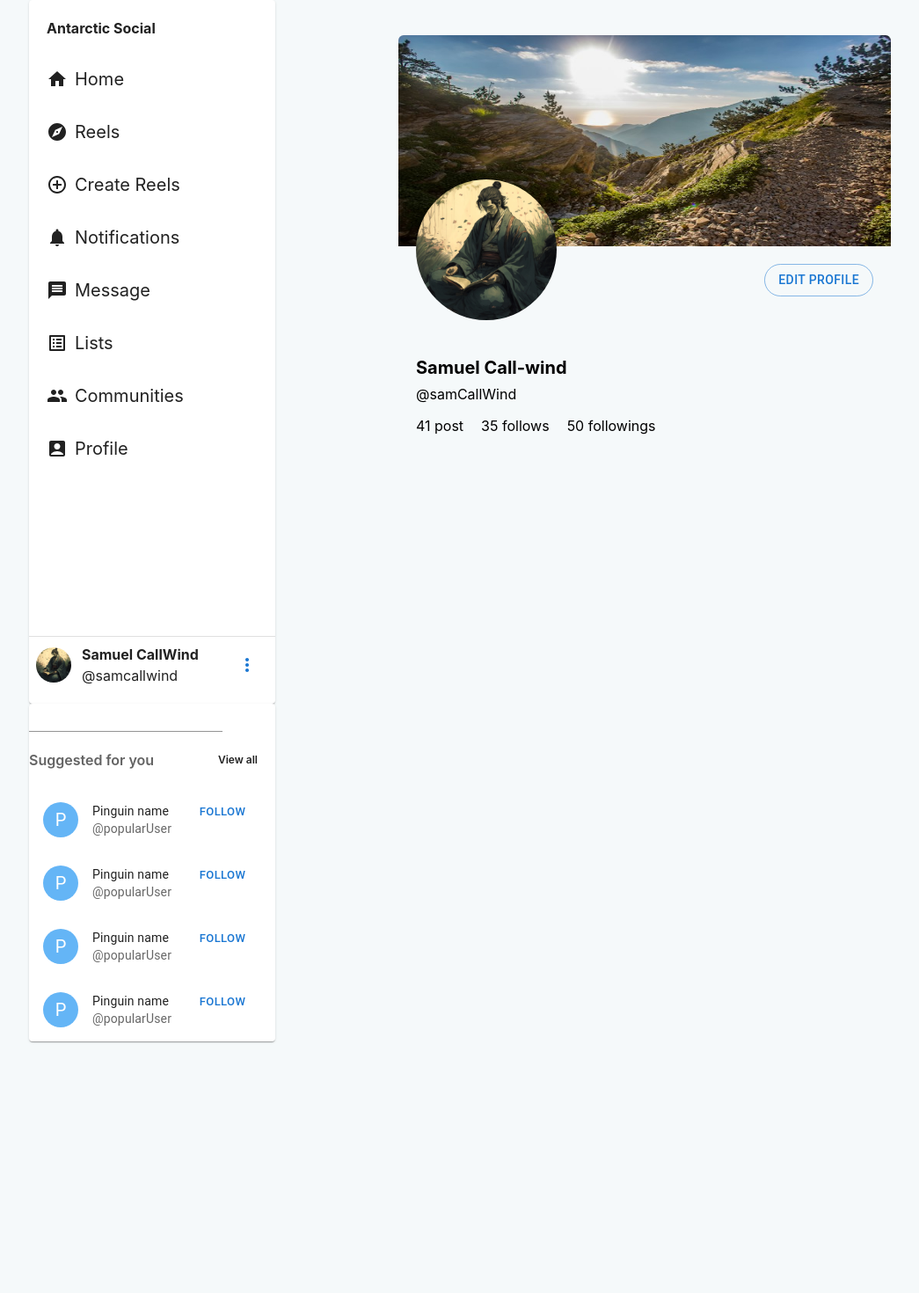
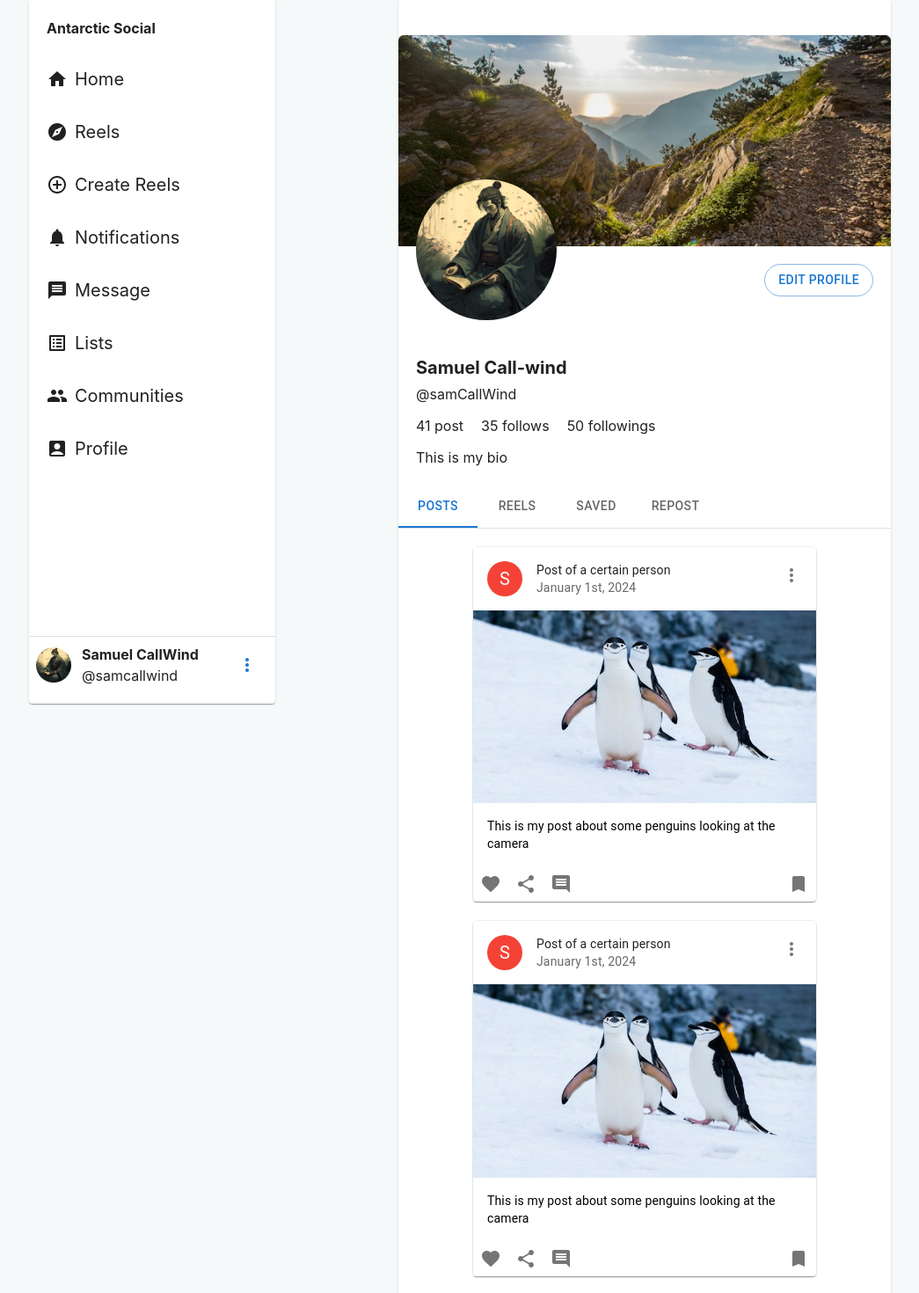
Before and after one commit to SamuelCallWind/antarctic_marketplace, a React (Create React App) app: page /profile/1 in a window 1280 px wide. Shown: the top 1470 px of the page at 88% size, without its empty margins (47-1092 px from the left). Before the commit the page ends 1184 px from the top, so only its background shows below. Built offline with nearby package versions, Linux system fonts and the light colour scheme.

Commit message:
tabs in profile added. Posts & reels template done

```diff
--- /dev/null
+++ b/src/pages/components/reels/UserReelCard.jsx
@@ -0,0 +1,11 @@
+import React from "react";
+import parisVideo from '../../../videos/video_paris.mp4'
+const UserReelCard = () => {
+    return (
+        <div className="w-[20rem] px-2">
+            <video controls className=" w-full h-full" src={parisVideo}/>
+        </div>
+    )
+}
+
+export default UserReelCard;
--- a/src/pages/homePage/Home.jsx
+++ b/src/pages/homePage/Home.jsx
@@ -35,13 +35,13 @@ const Home = () => {
                         <Route path="/messages" element={<Messages />}></Route>
 
                     </Routes>
+                </Grid>
 
-                </Grid>
-                <Grid item xs={0} lg={3} className="relative">
+                {location.pathname === '/' && <Grid item xs={0} lg={3} className="relative">
                     <div className="sticky top-0 w-full">
                         <HomeRight />
                     </div>
-                </Grid>
+                </Grid>}
             </Grid>
         </div>
     )
--- a/src/pages/profile/Profile.jsx
+++ b/src/pages/profile/Profile.jsx
@@ -2,19 +2,28 @@ import React from "react";
 import { useParams } from 'react-router-dom';
 import mountainImage from '../../img/mountain_landscape.jpg';
 import avatarImage from '../../img/avatar_sam_callwind.png';
-import { Avatar, Button } from "@mui/material";
+import { Avatar, Box, Button, Card, Tab, Tabs } from "@mui/material";
+import PostCard from "../components/postCard/PostCard";
+import UserReelCard from "../components/reels/UserReelCard";
 
 const Profile = () => {
 
     const {id} = useParams();
+    const posts = ['test', 'test', 'test', 'test']
+    const reels = [1, 2, 3, 4, 5];
+
+    const [value, setValue] = React.useState('posts');
+    const handleChange = (event, newValue) => {
+        setValue(newValue);
+    }
 
     return (
-        <div className="py-10 w-[70%]">
+        <Card className="py-10 w-[70%]">
 
-            <div className="rounded-md">
+            <div id="topPartProfileBio" className="rounded-md">
 
                 <div className="h-[15rem]">
-                    <img className=" w-full h-full rounded-t-md" alt="mountains" src={mountainImage}/>
+                    <img className=" w-full h-full object-cover rounded-t-md" alt="mountains" src={mountainImage}/>
 
                 </div>
                 <div className="px-5 flex justify-between items-start mt-5 h-[5rem]">
@@ -39,10 +48,34 @@ const Profile = () => {
                         <span>50 followings</span>
 
                     </div>
-
+                    <div>This is my bio</div>
                 </div>
             </div>
-        </div>
+            <Box sx={{ width: '100%', borderBottom: 1, borderColor: "divider" }}>
+                <Tabs
+                  value={value}
+                  onChange={handleChange}
+                  aria-label="wrapped label tabs example"
+                >
+                  <Tab value="posts"label="posts"/>
+                  <Tab value="reels" label="reels" />
+                  <Tab value="saved" label="saved" />
+                  <Tab value="repost" label="repost" />
+                </Tabs>
+            </Box>
+            <div className="flex justify-center">
+
+                {value === 'posts' ? <div className="space-y-5 w-[70%] mt-5">
+                    {posts.map((element) => <div className="border rounded-md border-slate-100">
+                        <PostCard/>
+                    </div>)}
+
+                </div>: value === 'reels' ? <div className="flex flex-wrap justify-center mt-2 gap-2">
+                    {reels.map((element) => <UserReelCard className=" w-[50%]"/>)}
+                </div> : ("")}
+
+            </div>
+        </Card>
     )
 }
 
```
Also changed, not shown: 1 other file (tests, documents, lock files or other folders).
